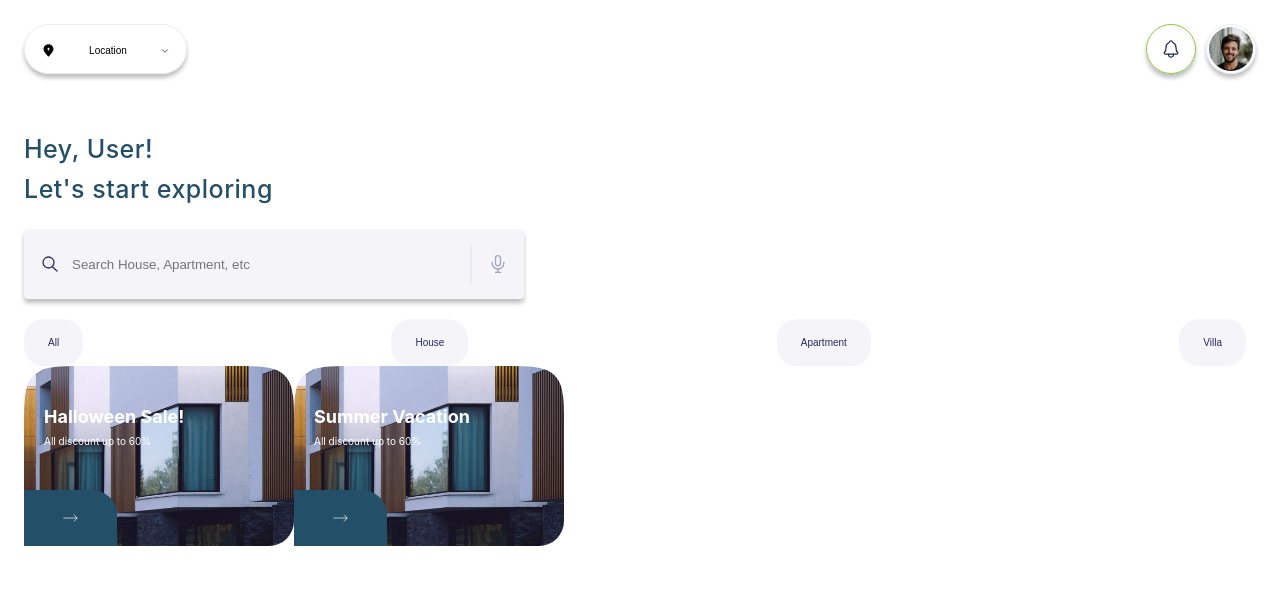
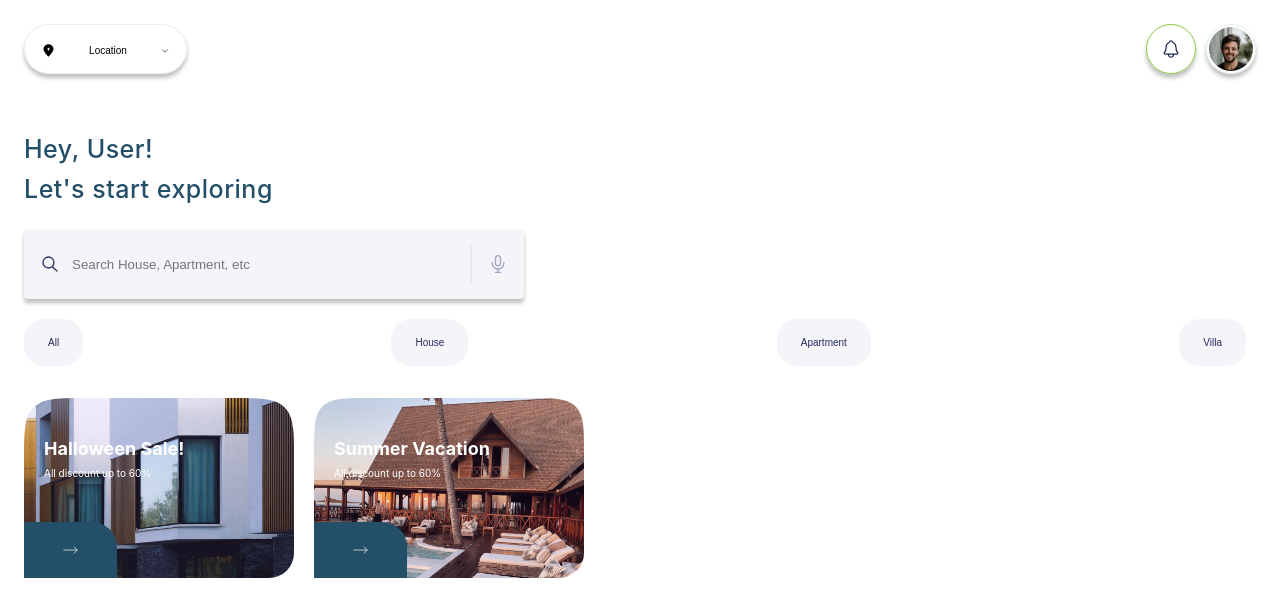
Before and after one commit to maystrova/rise-real-estate, a Next.js app: page / in a window 1280 px wide. Shown: the top 616 px of the page. Built offline with nearby package versions, Linux system fonts and the light colour scheme.

Commit message:
fix-styles

```diff
--- a/pages/index.tsx
+++ b/pages/index.tsx
@@ -72,9 +72,10 @@ const HomePage = () => {
                     {SPECIAL_OFFERS.map(offer => {
                         return (
                             <SpecialOfferCard
+                                key={offer.id}
                                 title={offer.title}
                                 description={offer.description}
-                                background={'url("/static/halloween.png")'}
+                                background={`url(${offer.img})`}
                             />
                         )
                     })}
--- a/styles/header.module.scss
+++ b/styles/header.module.scss
@@ -20,14 +20,8 @@ $extra-large: 1440px;
 }
 
 .container_userActions {
-    display: grid;
+    display: flex;
     gap: 10px;
     align-items: center;
-    grid-template-columns: 50px 50px;
-
-    @media (min-width: $extra-small) {
-        max-width: $extra-large;
-        grid-template-columns: 1fr 1fr;
-        justify-self: right;
-    }
+    justify-self: right;
 }
--- a/styles/homePage.module.scss
+++ b/styles/homePage.module.scss
@@ -28,12 +28,10 @@ $extra-large: 1440px;
     display: flex;
     justify-content: space-between;
     align-items: center;
+    margin-bottom: 32px;
 }
 
 .specialOffers {
-    @media (min-width: $small) {
-        max-width: $extra-large;
-        display: flex;
-        align-items: center;
-    }
+    display: flex;
+    gap: 20px;
 }
--- a/styles/specialOfferCard.module.scss
+++ b/styles/specialOfferCard.module.scss
@@ -1,3 +1,9 @@
+$extra-small: 370px;
+$small: 768px;
+$medium: 1024px;
+$large: 1280px;
+$extra-large: 1440px;
+
 .container {
     width: 270px;
     height: 180px;
```
